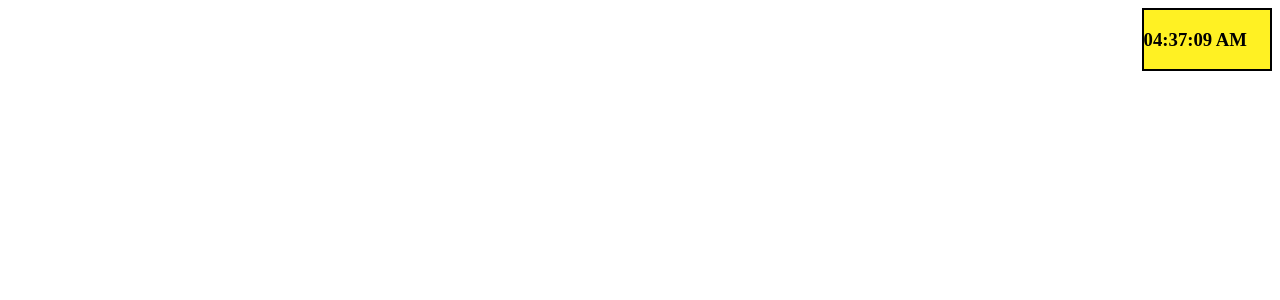
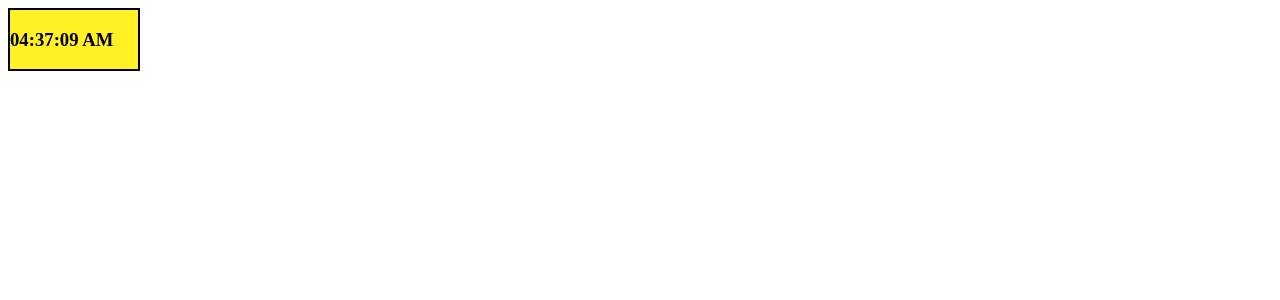
Before and after one commit to prasadbhanu703/React-Assignment---Digital-Clock, a React app: page / in a window 1280 px wide. Shown: the top 300 px of the page. Built offline with nearby package versions, Linux system fonts and the light colour scheme.

Commit message:
digital clock 2

```diff
--- a/src/components/App.js
+++ b/src/components/App.js
@@ -17,6 +17,7 @@ class App extends Component {
         )
     }
     getTimeString() {
+        // console.log(this.state.time);
         const curTime = this.state.time;
         const [hours, minutes, seconds] = [curTime.getHours(), curTime.getMinutes(), curTime.getSeconds()];
 
--- a/src/styles/App.css
+++ b/src/styles/App.css
@@ -1,7 +1,8 @@
 .Clock {
+    position: absolute;
     border: 2px solid black;
     background-color: #fff123;
     width: 10%;
     float: right;
-    align-items: center;
+
 }
```
